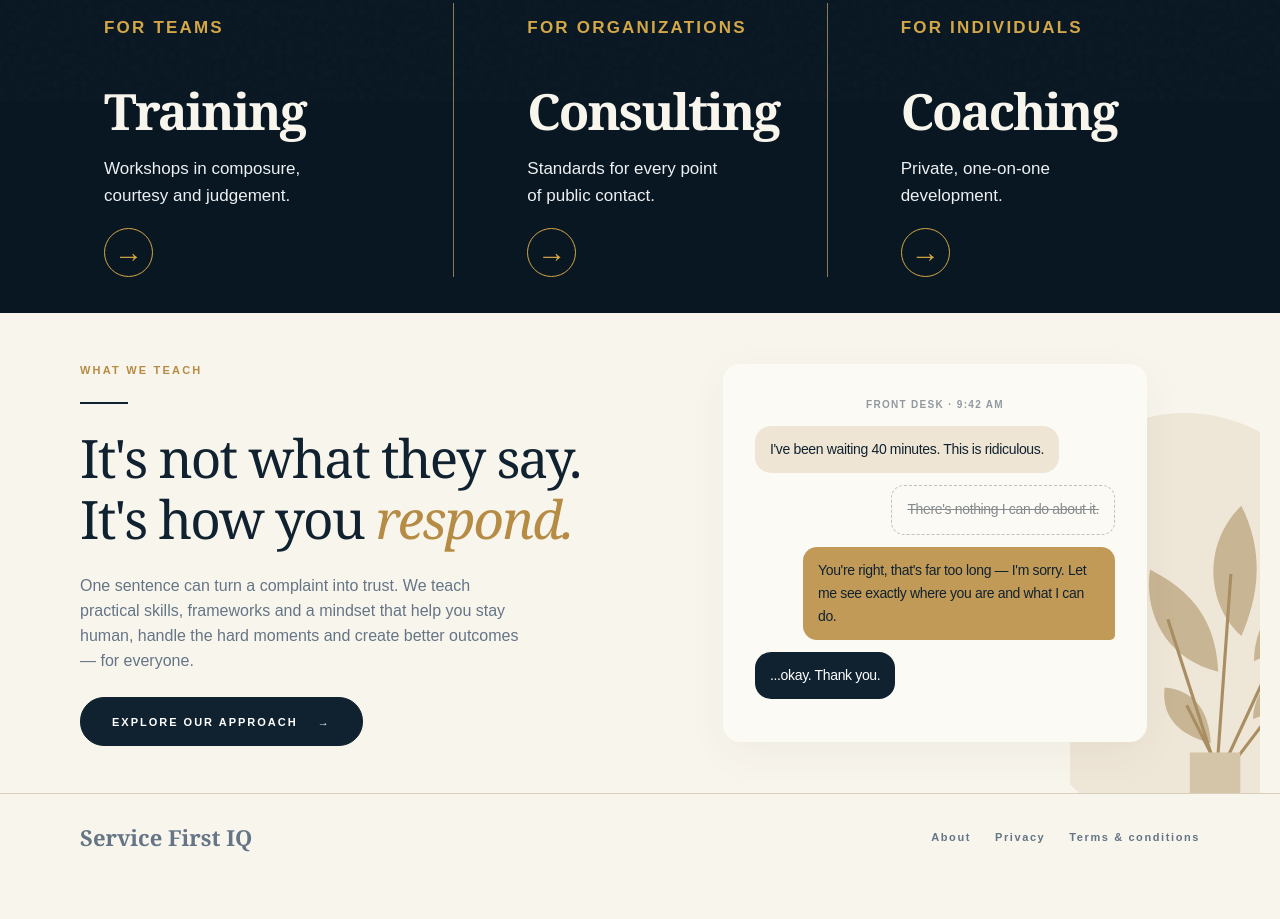
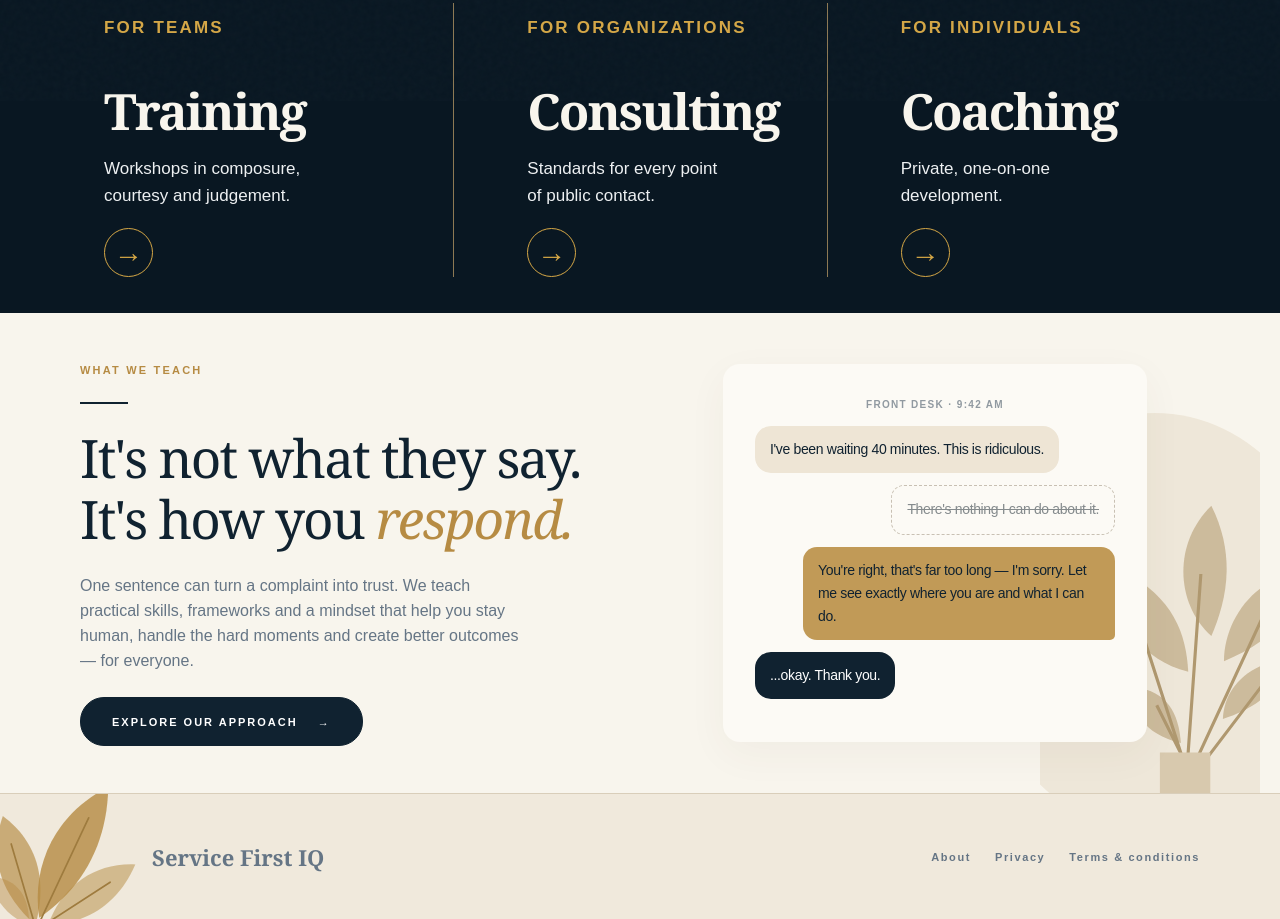
Before and after one commit to alisoneleece-source/servicefirstiq, a plain HTML site: page index.html in a window 1280 px wide. Shown: the part 699-1618 px from the top of the page. Before the commit the page ends 1578 px from the top, so only its background shows below. Drawn offline with Linux system fonts and the light colour scheme.

Commit message:
Add decorative gold leaf accents to homepage footer

```diff
--- a/index.html
+++ b/index.html
@@ -30,6 +30,13 @@ header .menu-toggle{color:var(--navy);border-color:var(--line)}
 /* Approved lowercase logo */
 .brand-logo{width:245px;height:auto;display:block}
 @media(max-width:740px){.brand-logo{width:195px}}
+/* Quiet botanical accents: decoration only, with content kept clear. */
+.site-footer{position:relative;isolation:isolate;overflow:hidden;background:#f0e9dc}
+.footer-foliage{position:absolute;left:0;bottom:-8px;width:140px;height:168px;pointer-events:none;z-index:-1}
+.site-footer .footer-inner{min-height:125px;position:relative;gap:28px}
+.site-footer .footer-brand{margin-left:72px}
+.approach .plant-back{opacity:.9;right:-125px;width:300px}
+@media(max-width:740px){.footer-foliage{width:92px;height:112px}.site-footer .footer-inner{min-height:145px;padding-top:25px;padding-bottom:25px}.site-footer .footer-brand{margin-left:62px}.site-footer nav{margin-left:62px;gap:15px}.approach .plant-back{right:-145px;opacity:.65}}
 </style>
 </head>
 <body>
@@ -40,7 +47,7 @@ header .menu-toggle{color:var(--navy);border-color:var(--line)}
 <section class="services" aria-label="How we can help"><div class="wrap service-grid"><article class="service" id="training"><p class="eyebrow">For teams</p><h2><a href="training.html">Training</a></h2><p>Workshops in composure,<br>courtesy and judgement.</p><a class="round-link" href="training.html" aria-label="Select training">→</a></article><article class="service" id="consulting"><p class="eyebrow">For organizations</p><h2><a href="consulting.html">Consulting</a></h2><p>Standards for every point<br>of public contact.</p><a class="round-link" href="consulting.html" aria-label="Select consulting">→</a></article><article class="service" id="coaching"><p class="eyebrow">For individuals</p><h2><a href="coaching.html">Coaching</a></h2><p>Private, one-on-one<br>development.</p><a class="round-link" href="coaching.html" aria-label="Select coaching">→</a></article></div></section>
 <section class="wrap approach" id="approach" aria-labelledby="approach-title"><div class="approach-copy"><p class="eyebrow">What we teach</p><div class="rule"></div><h2 id="approach-title">It's not what they say.<br>It's how you <em>respond.</em></h2><p>One sentence can turn a complaint into trust. We teach practical skills, frameworks and a mindset that help you stay human, handle the hard moments and create better outcomes — for everyone.</p><a class="button" href="#approach-details" id="explore">EXPLORE OUR APPROACH <span aria-hidden="true">→</span></a></div><div class="example-area"><svg class="plant-back" viewBox="0 0 300 390" aria-hidden="true"><ellipse cx="115" cy="220" rx="180" ry="210" fill="#eee6d7"/><use href="#leafplant" transform="translate(80 45) scale(1.05)"/></svg><div class="chat" aria-label="An example of turning a difficult conversation around"><p class="chat-label">FRONT DESK · 9:42 AM</p><p class="bubble complaint">I've been waiting 40 minutes. This is ridiculous.</p><p class="bubble old">There's nothing I can do about it.</p><p class="bubble reply">You're right, that's far too long — I'm sorry. Let me see exactly where you are and what I can do.</p><p class="bubble thanks">...okay. Thank you.</p></div></div></section>
 </main>
-<footer class="site-footer"><div class="wrap footer-inner"><a class="footer-brand" href="index.html">Service First IQ</a><nav aria-label="Footer navigation"><a href="about.html">About</a><a href="privacy.html">Privacy</a><a href="terms.html">Terms &amp; conditions</a></nav></div></footer>
+<footer class="site-footer"><svg class="footer-foliage" viewBox="0 0 150 180" fill="none" aria-hidden="true" focusable="false"><g fill="#b68b43"><path opacity=".65" d="M38 178C-5 139-10 99 3 61c35 26 49 66 35 117Z"/><path opacity=".8" d="M42 170C33 111 62 57 116 30c-1 61-28 109-74 140Z"/><path opacity=".5" d="M51 179c15-42 49-68 94-66-17 39-47 62-94 66Z"/><path opacity=".45" d="M31 178C8 169-8 149-11 126c30 1 43 22 42 52Z"/></g><g stroke="#9e7b3e" stroke-width="1.8" stroke-linecap="round"><path d="M38 180 12 91M40 180 95 63M44 180 118 132"/></g></svg><div class="wrap footer-inner"><a class="footer-brand" href="index.html">Service First IQ</a><nav aria-label="Footer navigation"><a href="about.html">About</a><a href="privacy.html">Privacy</a><a href="terms.html">Terms &amp; conditions</a></nav></div></footer>
 
 <dialog id="approach-details"><button class="close" aria-label="Close approach details">×</button><h2>Stay human.<br>Choose what comes next.</h2><p>Our approach focuses on composure, courtesy and judgement: acknowledge the person's experience, respond with care, and make the next step clear.</p><button class="button" data-close>BACK TO THE PAGE</button></dialog>
 <script>const menu=document.querySelector('.menu-toggle'),nav=document.querySelector('header nav');menu.addEventListener('click',()=>{const open=menu.getAttribute('aria-expanded')!=='true';menu.setAttribute('aria-expanded',String(open));nav.classList.toggle('open',open)});const file=location.pathname.split('/').pop();document.querySelectorAll('header nav a').forEach(a=>{if(a.getAttribute('href')===file){a.classList.add('current-page');a.setAttribute('aria-current','page')}});document.querySelector('#explore').addEventListener('click',e=>{e.preventDefault();document.querySelector('#approach-details').showModal()});document.querySelectorAll('dialog').forEach(d=>{d.querySelectorAll('.close,[data-close]').forEach(b=>b.addEventListener('click',()=>d.close()))});</script>
```
